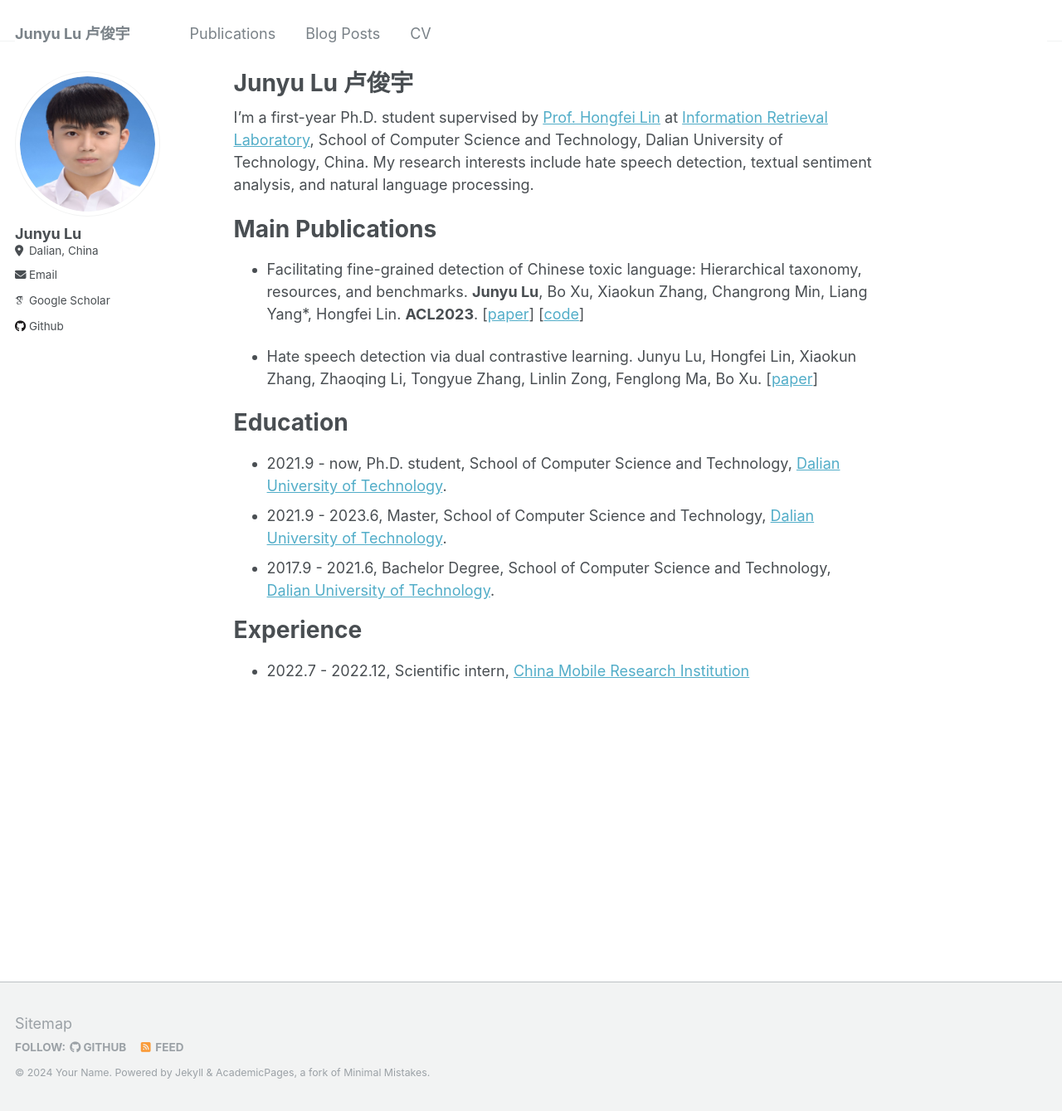
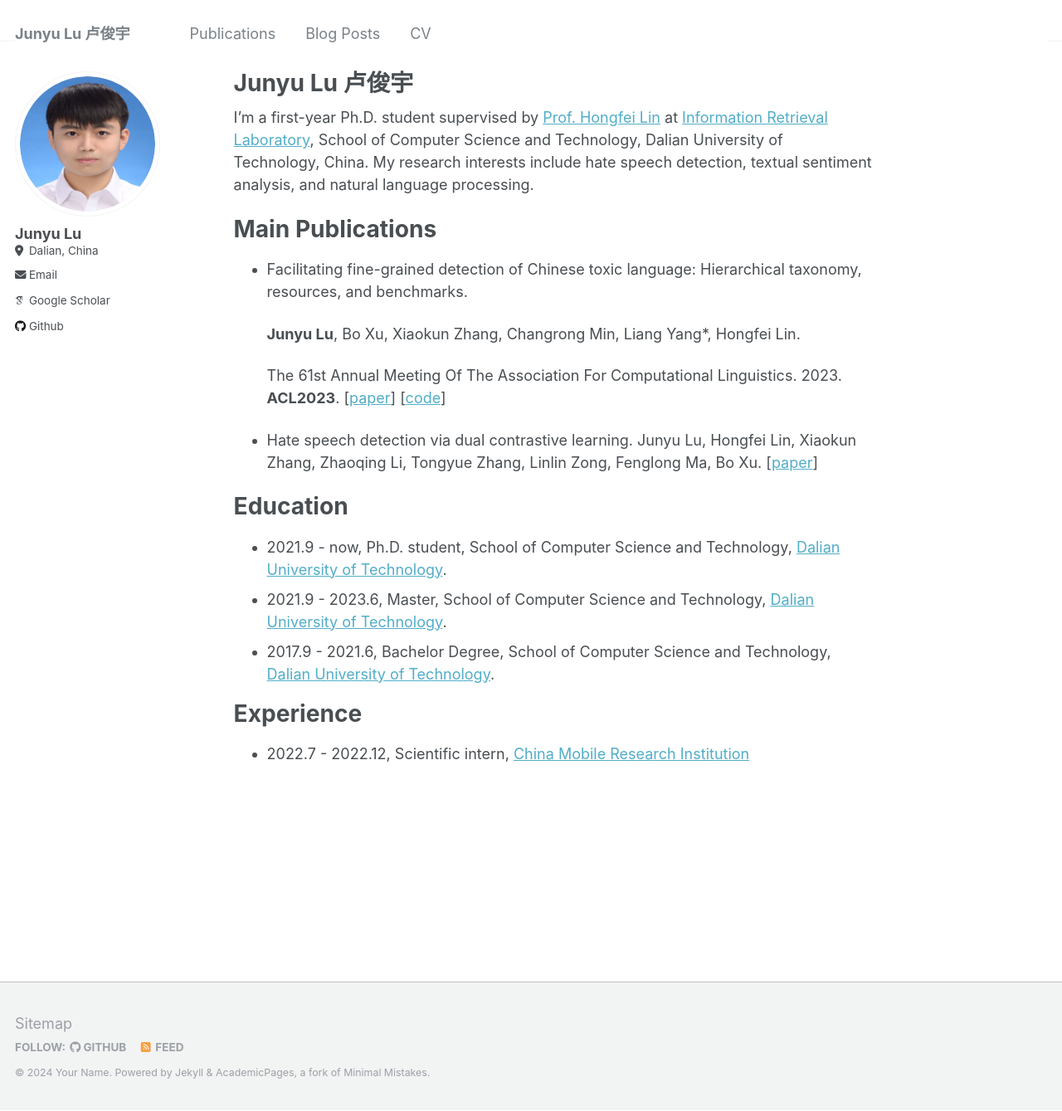
Before and after one commit to DUT-lujunyu/new_lujunyu.github.io, a Jekyll site: the page built from _pages/about.md, in a window 1280 px wide and 1339 px high. Shown: the whole window at 83% size. Built offline with Jekyll 4.4.1, drawn with Linux system fonts in a browser that asks for light colours; some web fonts are replaced.

Commit message:
Update about.md

```diff
--- a/_pages/about.md
+++ b/_pages/about.md
@@ -12,8 +12,10 @@ I'm a first-year Ph.D. student supervised by [Prof. Hongfei Lin](https://scholar
 Main Publications
 ======
 - Facilitating fine-grained detection of Chinese toxic language: Hierarchical taxonomy, resources, and benchmarks.
-    **Junyu Lu**, Bo Xu, Xiaokun Zhang, Changrong Min, Liang Yang*, Hongfei Lin.
-    **ACL2023**. [[paper](https://aclanthology.org/2023.acl-long.898.pdf)] [[code](https://github.com/DUT-lujunyu/ToxiCN)]
+
+  **Junyu Lu**, Bo Xu, Xiaokun Zhang, Changrong Min, Liang Yang*, Hongfei Lin.
+
+  The 61st Annual Meeting Of The Association For Computational Linguistics. 2023. **ACL2023**. [[paper](https://aclanthology.org/2023.acl-long.898.pdf)] [[code](https://github.com/DUT-lujunyu/ToxiCN)]
 
 - Hate speech detection via dual contrastive learning.
   Junyu Lu, Hongfei Lin, Xiaokun Zhang, Zhaoqing Li, Tongyue Zhang, Linlin Zong, Fenglong Ma, Bo Xu.
```
